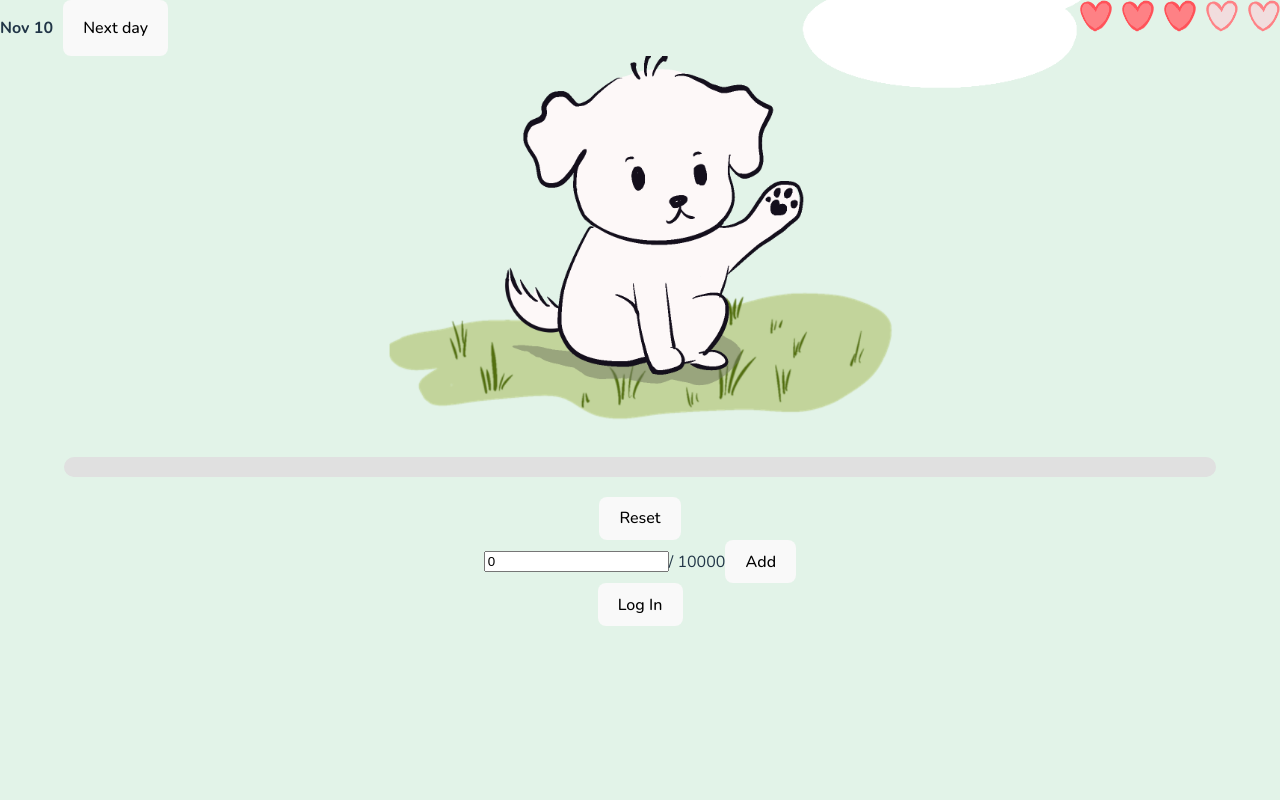
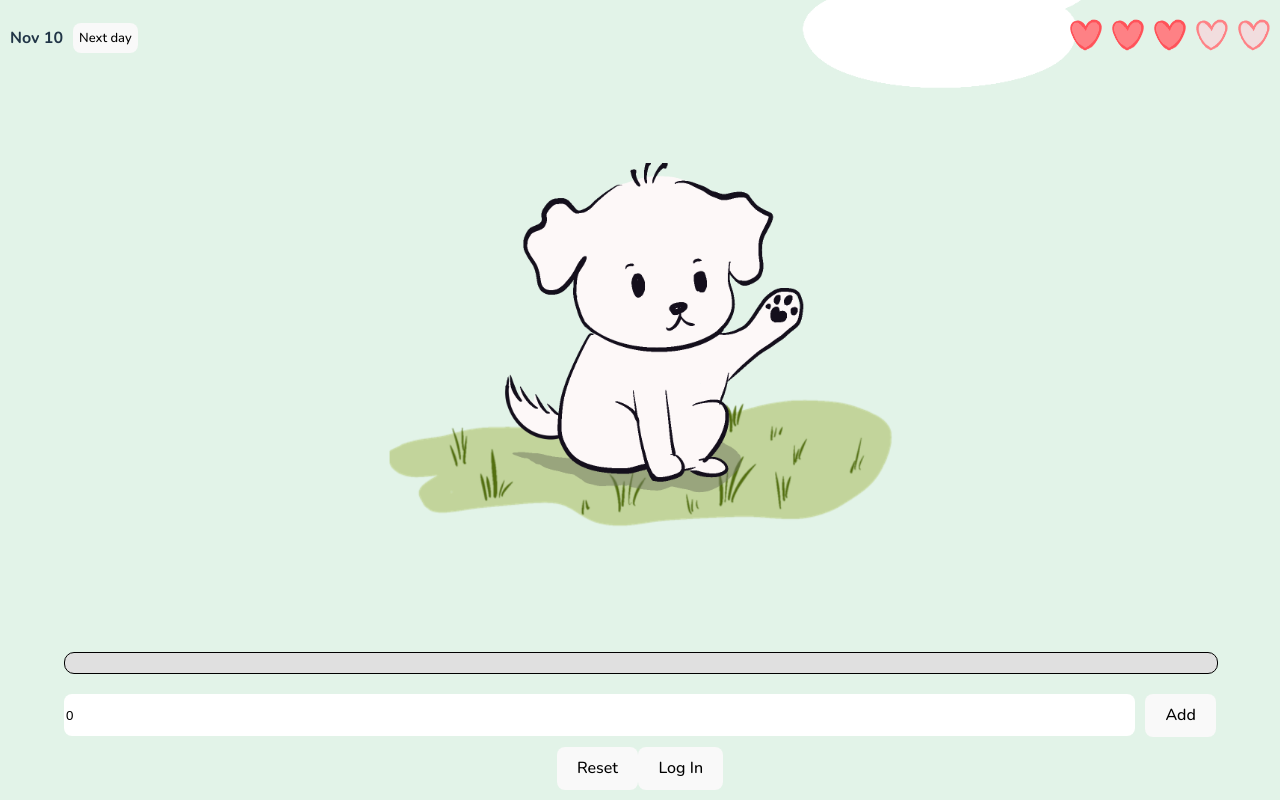
Before and after one commit to HackCamp2024/walk-your-dog, a React (Vite) app: page / in a window 1280 px wide. Built offline with nearby package versions, Linux system fonts and the light colour scheme.

Commit message:
modify stylings

```diff
--- a/src/App.css
+++ b/src/App.css
@@ -4,12 +4,16 @@
 }
 
 .background {
-  background-image: url('/assets/background.png');
+  background-image: url("/assets/background.png");
   background-size: cover;
   background-position: center;
   background-repeat: no-repeat;
   width: 100vw;
   height: 100vh;
+
+  display: flex;
+  flex-direction: column;
+  justify-content: space-between;
 }
 
 .logo {
@@ -47,3 +51,7 @@
 .read-the-docs {
   color: #888;
 }
+
+.reset-button {
+  margin: 10px auto;
+}
--- a/src/App.jsx
+++ b/src/App.jsx
@@ -2,7 +2,7 @@ import { useState, useEffect } from "react";
 
 import { Header } from "./components/Header/Header";
 import { Progress } from "./components/Progress/Progress";
-import Input from  "./components/Input/Input";
+import Input from "./components/Input/Input";
 import Dog from "./components/Dog/Dog";
 import LoginButton from "./components/LoginButton/LoginButton";
 import "./App.css";
@@ -20,7 +20,7 @@ function App() {
     const savedSteps = localStorage.getItem("steps");
     return savedSteps ? parseInt(savedSteps, 10) : 0;
   });
-  const [value, setValue] = useState(0)
+  const [value, setValue] = useState(0);
 
   // value for the demo
   // how many days passed from the init state
@@ -32,7 +32,7 @@ function App() {
   //dog mood
   const [mood, setMood] = useState(() => {
     const savedMood = localStorage.getItem("mood");
-        return savedMood || 'medium'; // default to 'medium' if not found
+    return savedMood || "medium"; // default to 'medium' if not found
   });
 
   //save to localStorage whenever there's change
@@ -46,11 +46,11 @@ function App() {
   //changes dog mood
   useEffect(() => {
     if (hearts <= 1) {
-            setMood('sad');
+      setMood("sad");
     } else if (hearts == 5) {
-            setMood('happy');
+      setMood("happy");
     } else {
-            setMood('medium');
+      setMood("medium");
     }
   }, [hearts]);
 
@@ -77,16 +77,16 @@ function App() {
     setHearts(3);
     setSteps(0);
     setDay(0);
-        setMood('medium');
+    setMood("medium");
     localStorage.removeItem("hearts");
     localStorage.removeItem("steps");
     localStorage.removeItem("day");
     localStorage.removeItem("mood");
-    }
+  };
 
   const updateCurrentInput = (e) => {
     setValue(+e.target.value);
-    }
+  };
 
   return (
     <div className="background">
@@ -96,14 +96,18 @@ function App() {
         hearts={hearts}
       />
       <Dog mood={mood} />
+      <div>
         <Progress steps={steps} />
-            <button onClick={handleReset}>Reset</button>
         <Input
           value={value}
           handleChange={updateCurrentInput}
           setSteps={setSteps}
         />
-     { isAuthenticated? <LogoutButton />:<LoginButton />}
+        <button className="reset-button " onClick={handleReset}>
+          Reset
+        </button>
+        {isAuthenticated ? <LogoutButton /> : <LoginButton />}
+      </div>
     </div>
   );
 }
--- a/src/components/Header/Header.css
+++ b/src/components/Header/Header.css
@@ -1,13 +1,22 @@
 .header-container {
   display: flex;
   justify-content: space-between;
+  align-items: center;
+  padding: 10px;
 }
 
 .day-container {
   display: flex;
+  align-items: center;
   gap: 10px;
 }
 
 .day-text {
   font-weight: 700;
 }
+
+.next-day-button {
+  font-size: small;
+  padding: 5px;
+  height: fit-content;
+}
--- a/src/components/Header/Header.jsx
+++ b/src/components/Header/Header.jsx
@@ -12,7 +12,9 @@ export const Header = ({ day, handleClickNextDay, hearts }) => {
     <div className="header-container">
       <div className="day-container">
         <p className="day-text">{dateText}</p>
-        <button onClick={handleClickNextDay}>Next day</button>
+        <button className="next-day-button" onClick={handleClickNextDay}>
+          Next day
+        </button>
       </div>
 
       {/* TODO: Hearts component later */}
--- a/src/components/Input/Input.css
+++ b/src/components/Input/Input.css
@@ -1,6 +1,17 @@
 .step-input {
-    display: flex;
-    align-items: center;
-    justify-content: center;
-    flex-direction: row;
+  display: flex;
+  align-items: center;
+  justify-content: center;
+  flex-direction: row;
+  width: 90vw;
+  margin: auto;
+  gap: 10px;
 }
+
+.steps-input {
+  height: 40px;
+  width: 100%;
+  border-radius: 8px;
+  border: none;
+  outline: none;
+}
--- a/src/components/Input/Input.jsx
+++ b/src/components/Input/Input.jsx
@@ -6,7 +6,12 @@ function Input({ value, handleChange, setSteps }) {
 
   return (
     <div className="step-input">
-      <input type="text" value={value} onChange={handleChange} />/ 10000
+      <input
+        type="text"
+        value={value}
+        onChange={handleChange}
+        className="steps-input"
+      />
       <button onClick={handleAdd}>Add</button>
     </div>
   );
--- a/src/components/Progress/Progress.css
+++ b/src/components/Progress/Progress.css
@@ -1,6 +1,5 @@
 .progress-container {
   width: 90vw;
-  /* max-width: 400px; */
   margin: 20px auto;
   text-align: center;
 }
@@ -10,6 +9,7 @@
   height: 20px;
   background-color: #e0e0e0;
   border-radius: 10px;
+  border: solid 1px black;
   overflow: hidden;
   margin: 10px 0;
 }
--- a/src/index.css
+++ b/src/index.css
@@ -5,9 +5,8 @@
   line-height: 1.5;
   font-weight: 400;
 
-  color-scheme: light dark;
-  color: rgba(255, 255, 255, 0.87);
-  background-color: #242424;
+  color: #213547;
+  background-color: #ffffff;
 
   font-synthesis: none;
   text-rendering: optimizeLegibility;
@@ -21,7 +20,7 @@ a {
   text-decoration: inherit;
 }
 a:hover {
-  color: #535bf2;
+  color: #747bff;
 }
 
 body {
@@ -44,7 +43,7 @@ button {
   font-size: 1em;
   font-weight: 500;
   font-family: inherit;
-  background-color: #1a1a1a;
+  background-color: #f9f9f9;
   cursor: pointer;
   transition: border-color 0.25s;
 }
@@ -55,16 +54,3 @@ button:focus,
 button:focus-visible {
   outline: 4px auto -webkit-focus-ring-color;
 }
-
-@media (prefers-color-scheme: light) {
-  :root {
-    color: #213547;
-    background-color: #ffffff;
-  }
-  a:hover {
-    color: #747bff;
-  }
-  button {
-    background-color: #f9f9f9;
-  }
-}
```
Lines whose indentation alone changed are shown as unchanged.
